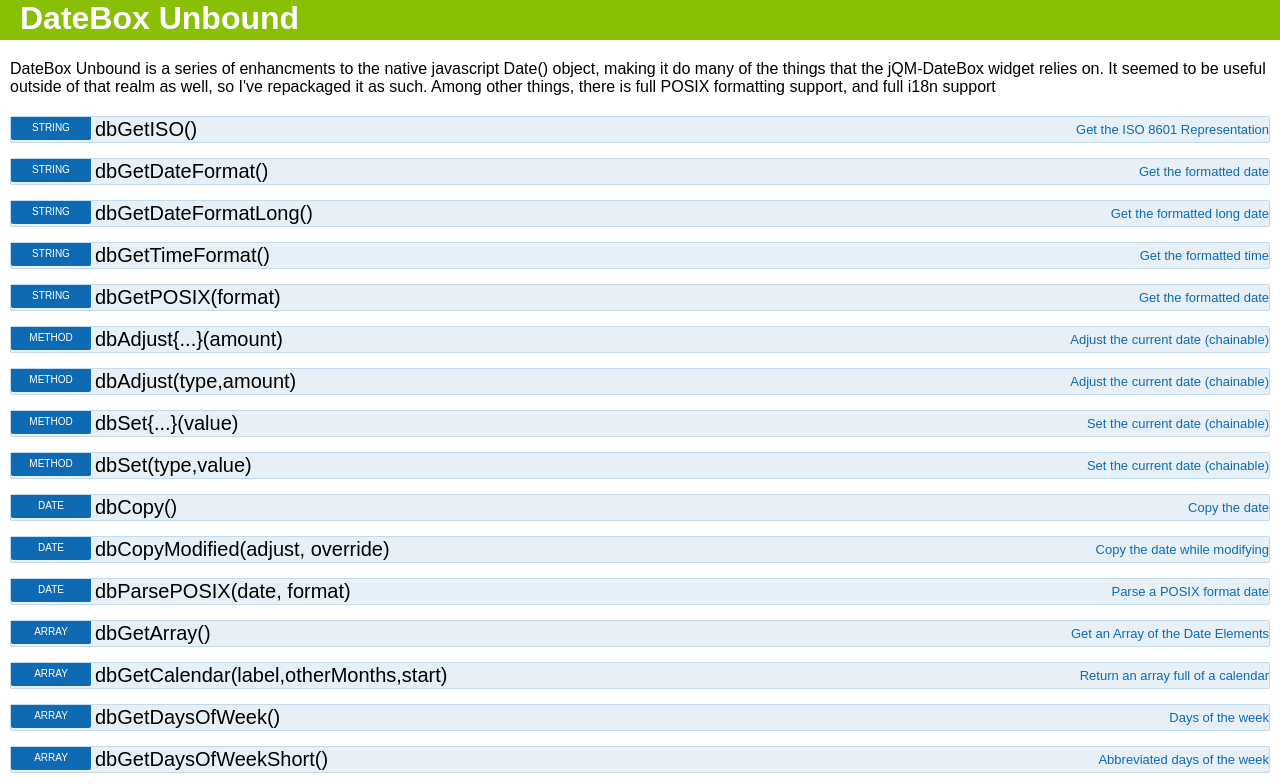
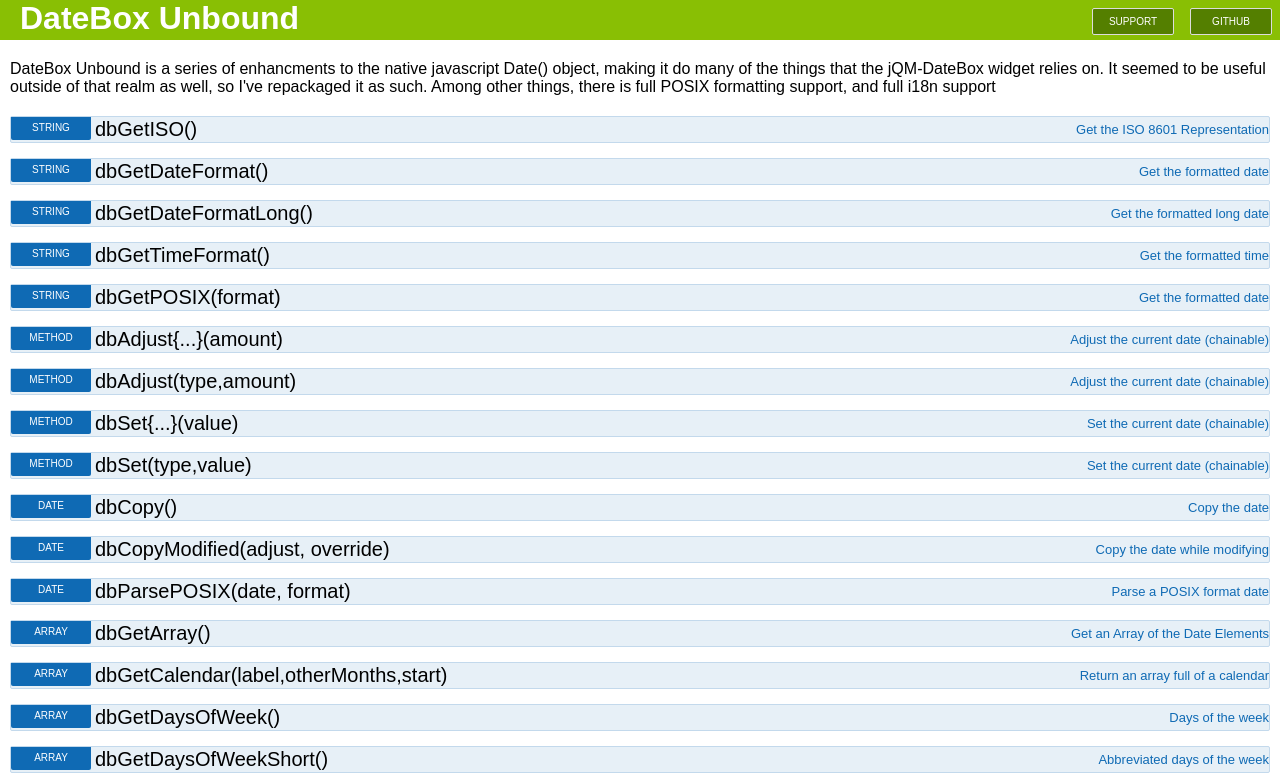
Before and after one commit to jtsage/datebox-unbound, a plain HTML site: page index.html in a window 1280 px wide. Shown: the top 784 px of the page. Drawn offline with nearby package versions, Linux system fonts and the light colour scheme; a script that the page names is missing.

Commit message:
Spelling, add links

```diff
--- a/index.html
+++ b/index.html
@@ -148,7 +148,11 @@
 
 </head>
 <body>
-	<div id="header"><h1>DateBox Unbound</h1></div>
+	<div id="header">
+		<h1>DateBox Unbound</h1>
+		<a href="https://github.com/jtsage/datebox-unbound">GITHUB</a>
+		<a href="http://dev.jtsage.com/forums/index.php">SUPPORT</a>
+	</div>
 	<div id="overview">
 		<p>DateBox Unbound is a series of enhancments to the native javascript Date() object, making it do many of the things that the jQM-DateBox widget relies on.  It seemed to be useful outside of that realm as well, so I've repackaged it as such.  Among other things, there is full POSIX formatting support, and full i18n support</p>
 	</div>
--- a/unbound.css
+++ b/unbound.css
@@ -5,6 +5,9 @@
 body { font-family: "Droid Sans", sans-serif; }
 
 #header { vertical-align: middle; height: 40px; background-color: #89BF04; margin: 0; padding-left: 20px; color: white; }
+#header h1 { display: inline-block; }
+#header a { display: inline-block; width: 80px; color: white; line-height: 25px; height: 25px; border: 1px solid #ddd; background-color: #547F00; text-decoration: none; text-align: center; font-size: 10px; margin:8px; float: right; -webkit-border-radius: 2px; -moz-border-radius: 2px; border-radius: 2px;}
+#header a:hover { border-color: white; }
 
 #resource,#i18n,#overview { margin-top: 20px; margin-left: 10px; margin-right: 10px;}
 .method { margin-bottom: 15px; border: 1px solid #C3D9EC; background-color: #E7F0F7; -webkit-border-radius: 2px; -moz-border-radius: 2px; border-radius: 2px;}
```
Also changed, not shown: 1 other file.
